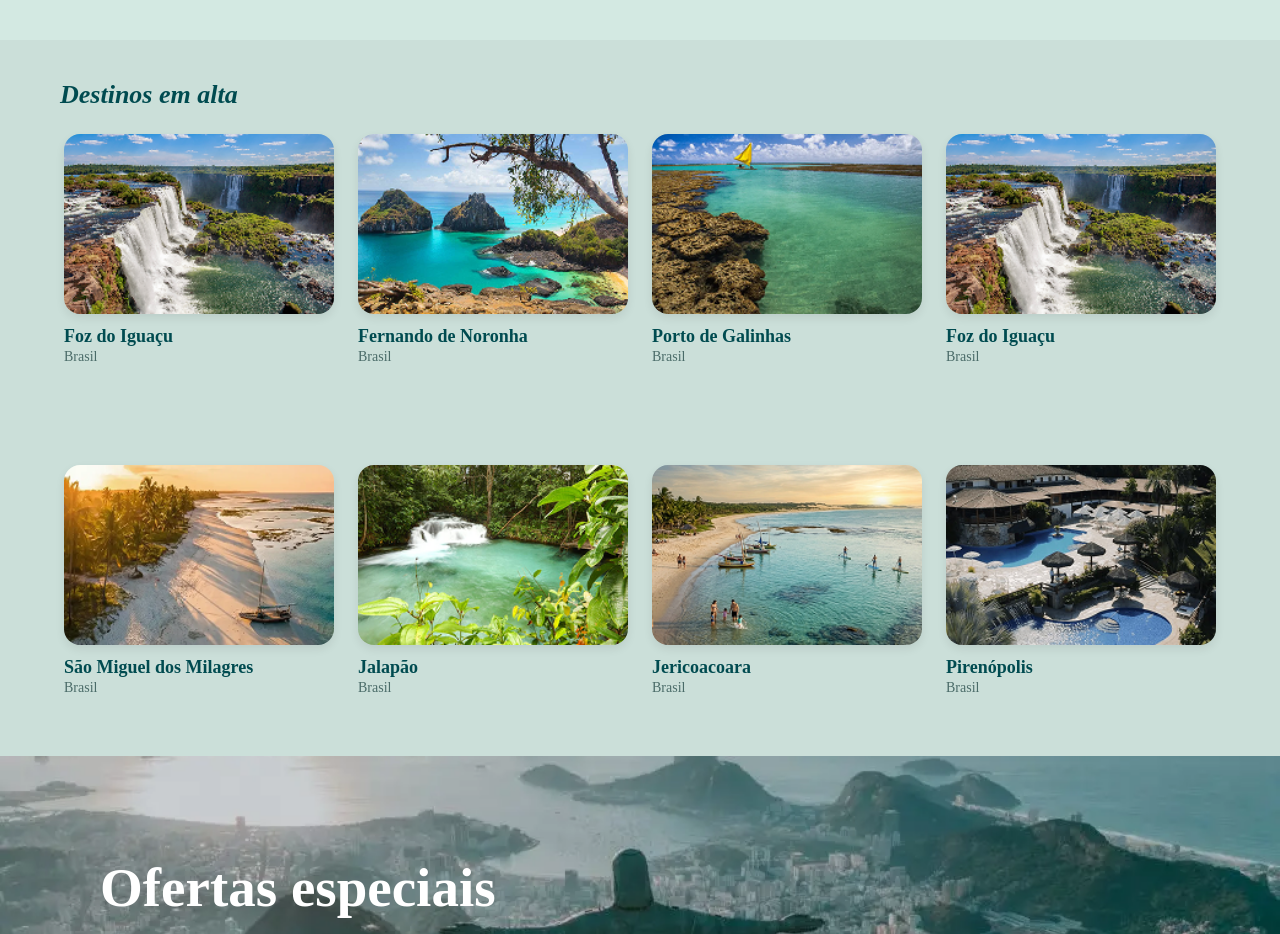
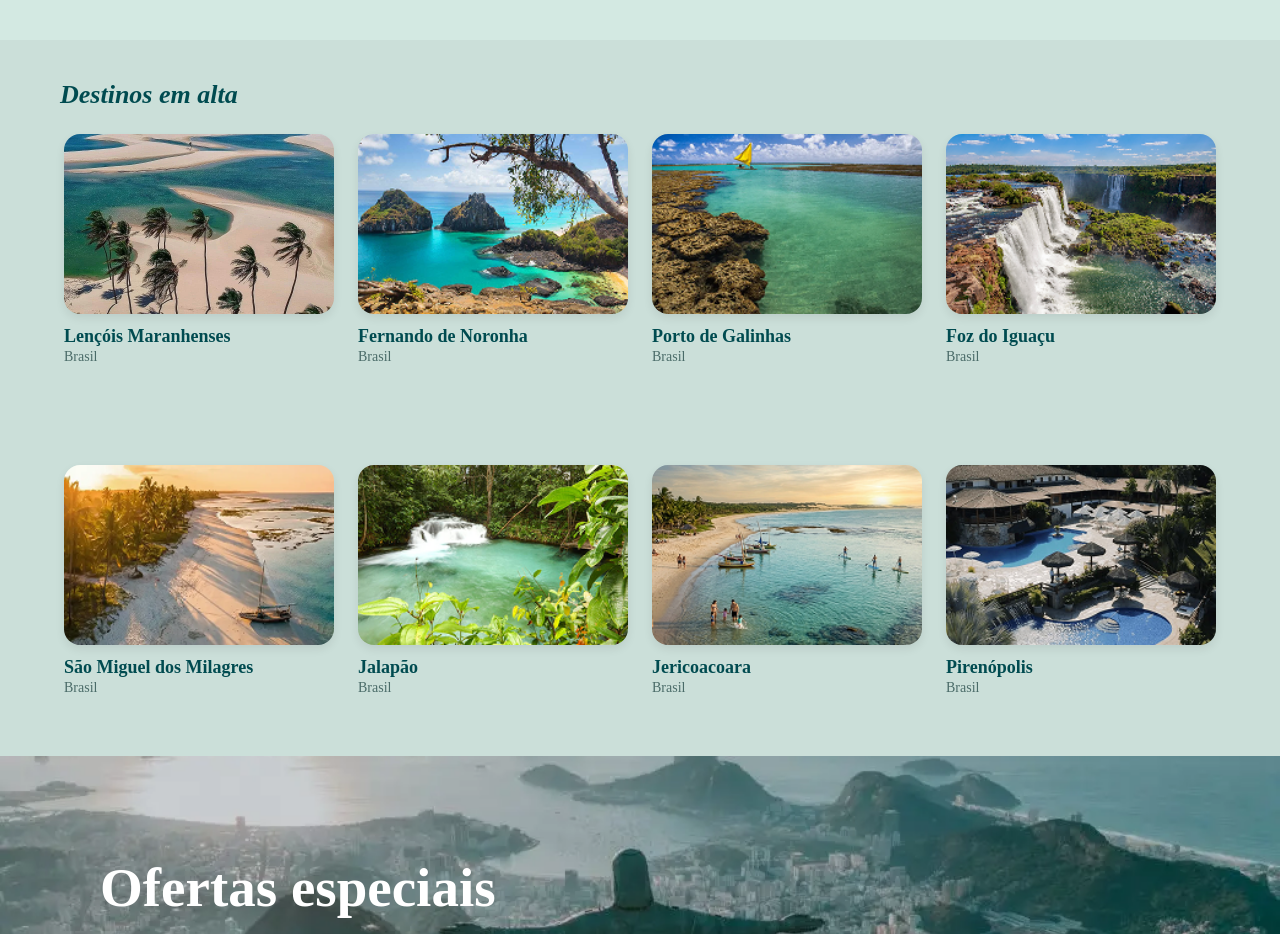
Before and after one commit to kafrol12/Projeto-viagens, a plain HTML site: page index.html in a window 1280 px wide. Shown: the part 1420-2354 px from the top of the page. Drawn offline with Linux system fonts and the light colour scheme.

Commit message:
Update index.html

```diff
--- a/index.html
+++ b/index.html
@@ -64,8 +64,8 @@
         <h1 class="titulo-destino-em-alta">Destinos em alta</h1>
 
         <ul class="destino-em-alta-lista">
-            <li class="destino-em-alta-item"> <img src="img/Foto Foz Do Iguaçu.png" alt="lençóis maranhenses">
-            <span class="descricao-destino-em-alta">Foz do Iguaçu</span>
+            <li class="destino-em-alta-item"> <img src="img/Pequenos-Lencois-Maranhenses.png" alt="lençóis maranhenses">
+            <span class="descricao-destino-em-alta">Lençóis Maranhenses</span>
             <span class="preco-destino-em-alta">Brasil</span>
             </li>
             <li class="destino-em-alta-item"> <img src="img/Foto Fernando de Noronha.png" alt="Fernando de Noronha">
```
